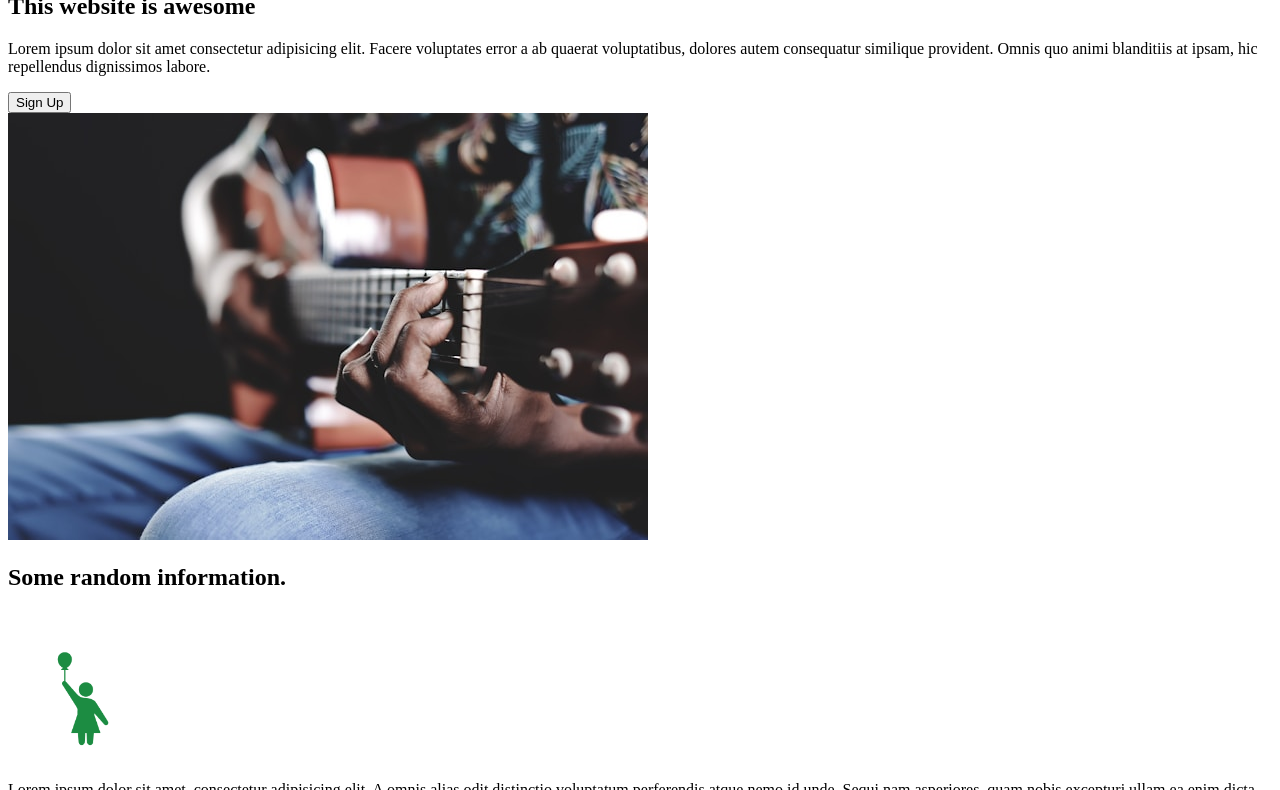
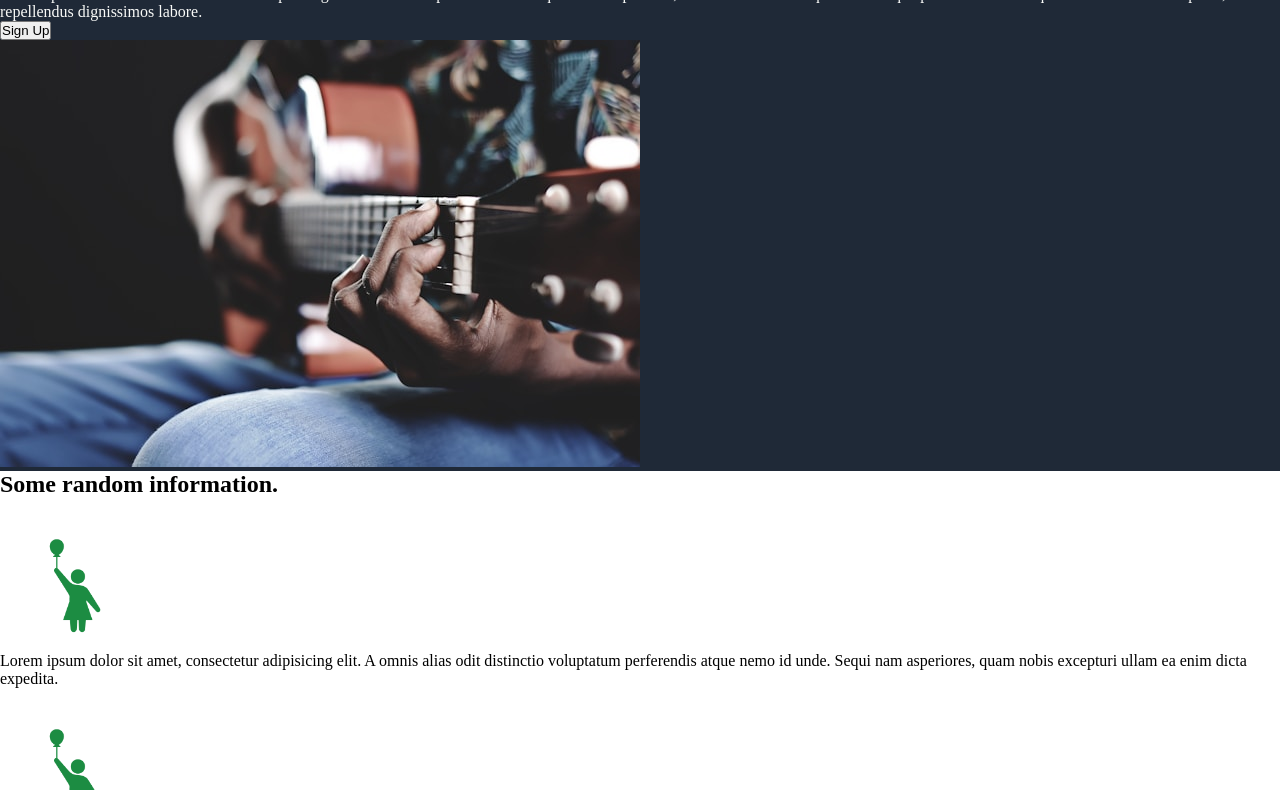
Before and after one commit to tptam/odin-landing-page-guitar, a plain HTML site: page index.html in a window 1280 px wide. Shown: the part 161-951 px from the top of the page. Drawn offline with Linux system fonts and the light colour scheme.

Commit message:
Add basic color styles in header, hero, footer

```diff
--- a/index.html
+++ b/index.html
@@ -3,6 +3,7 @@
 <head>
     <meta charset="UTF-8">
     <meta name="viewport" content="width=device-width, initial-scale=1.0">
+    <link rel="stylesheet" href="style.css">
     <title>Landing Page</title>
 </head>
 <body>
--- a/style.css
+++ b/style.css
@@ -3,3 +3,13 @@
     padding: 0px;
     box-sizing: border-box;
 }
+
+.header, .hero, .footer {
+    background-color: #1f2937;
+    color: #f9faf8;
+}
+
+.hero h2 {
+    font-size: 48px;
+    font-weight: bolder;
+}
```
